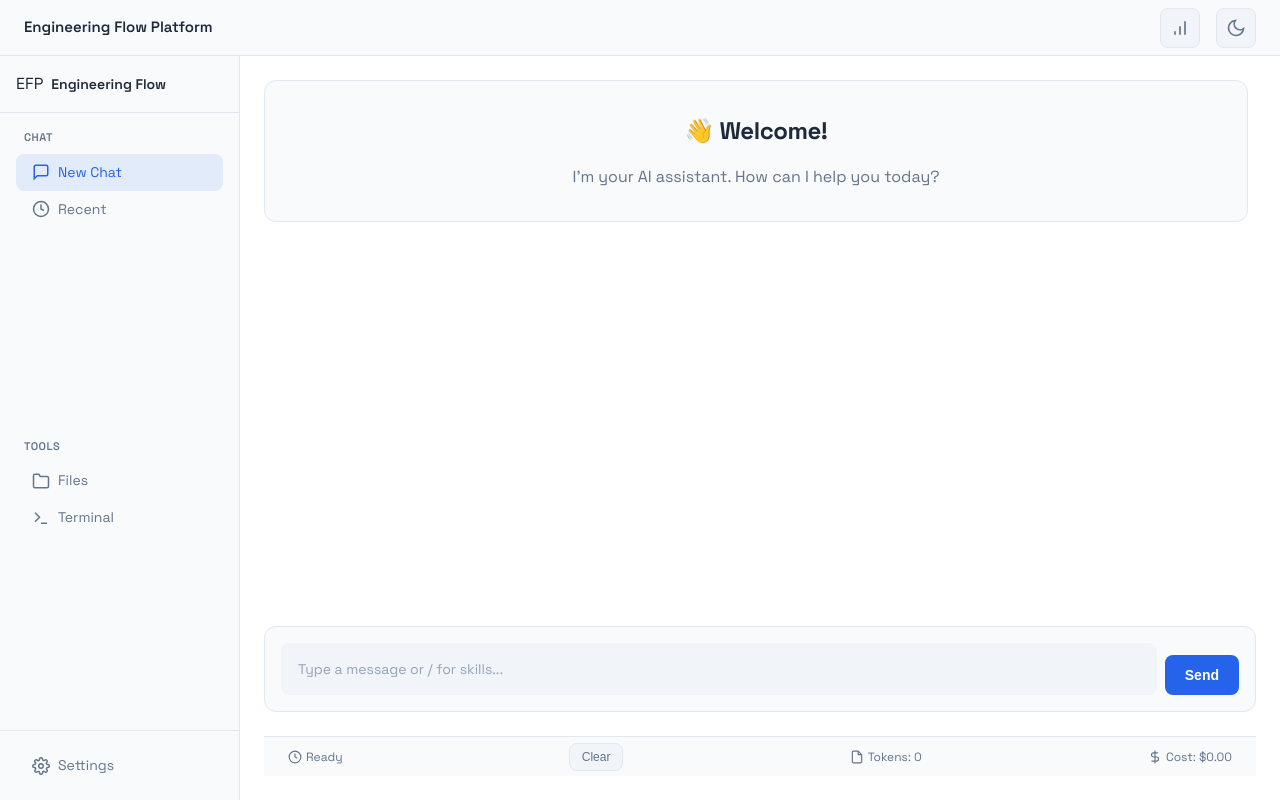
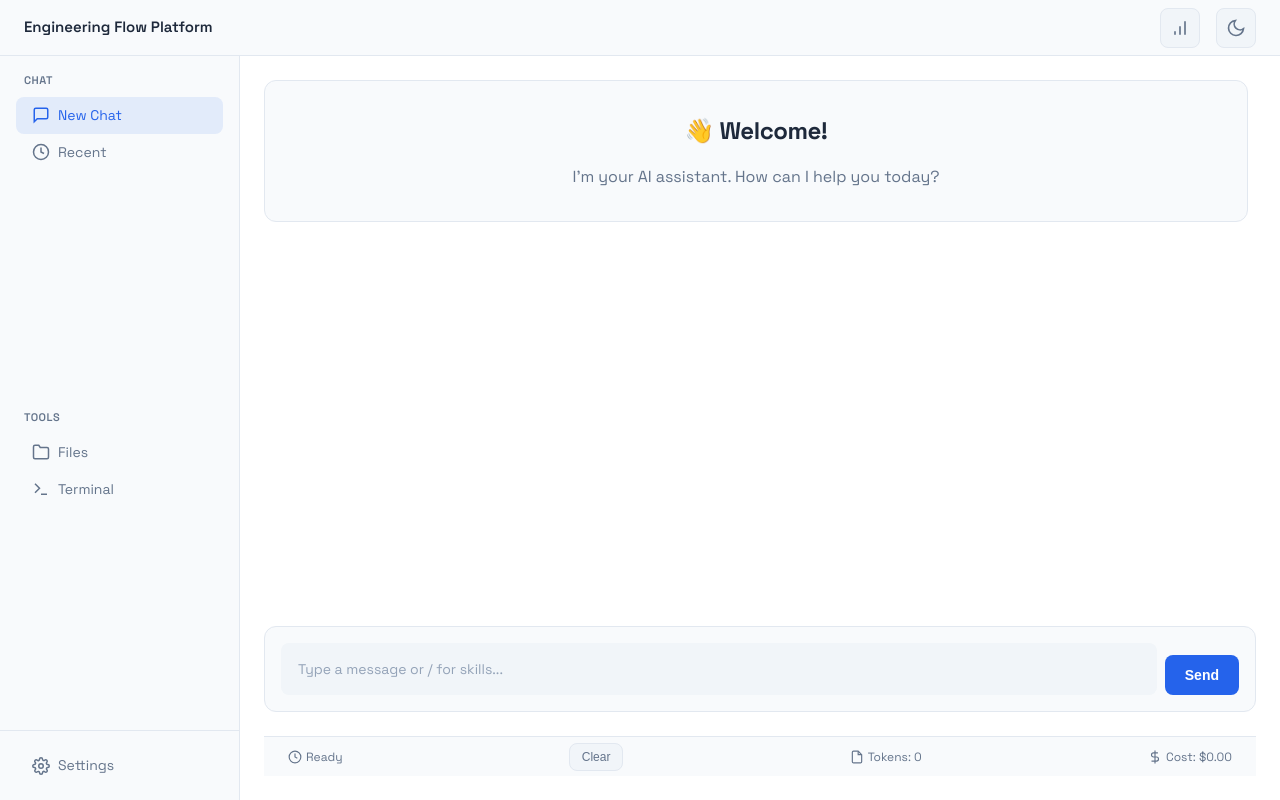
Before and after one commit to dvnuo/engineering-flow-platform, a plain HTML site: page src/gateway/templates/webchat.html in a window 1280 px wide. Drawn offline with Linux system fonts and the light colour scheme.

Commit message:
refactor: Remove duplicate sidebar header
- Sidebar title moved to topbar
- Remove sidebar-header HTML and CSS
- Cleaner layout structure

Issue #161

```diff
--- a/src/gateway/static/css/webchat.css
+++ b/src/gateway/static/css/webchat.css
@@ -241,20 +241,6 @@ body {
     height: 100%;
     overflow-y: auto;
     flex-shrink: 0;
-}
-
-.sidebar-header {
-    display: flex;
-    align-items: center;
-    gap: var(--space-sm);
-    padding: var(--space-md);
-    border-bottom: 1px solid var(--color-border);
-}
-
-.sidebar-title {
-    font-weight: 600;
-    font-size: 14px;
-    color: var(--color-text);
 }
 
 .sidebar-section {
--- a/src/gateway/templates/webchat.html
+++ b/src/gateway/templates/webchat.html
@@ -54,11 +54,6 @@
     <div class="layout">
         <!-- Navigation Sidebar -->
         <nav class="sidebar" id="sidebar">
-            <div class="sidebar-header">
-                <div class="logo">EFP</div>
-                <span class="sidebar-title">Engineering Flow</span>
-            </div>
-
             <div class="sidebar-section">
                 <div class="sidebar-section-title">Chat</div>
                 <a href="#" class="sidebar-item active">
```
